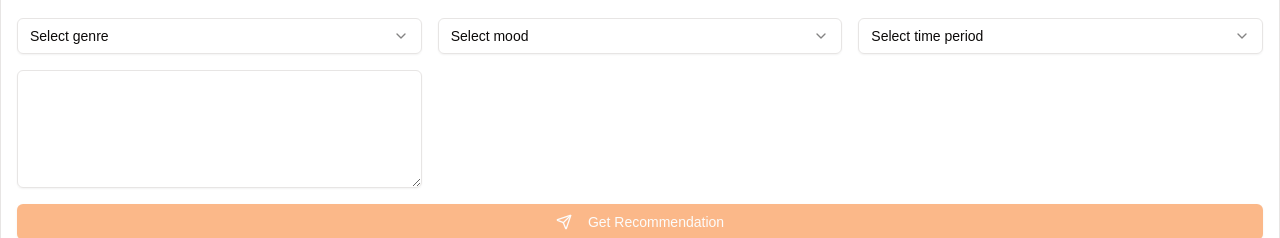
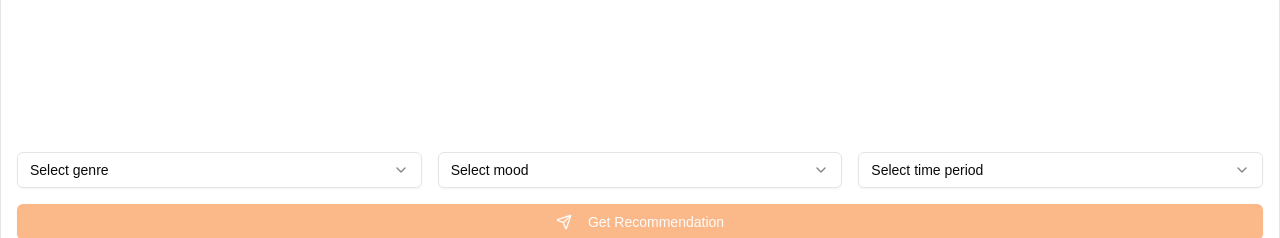
Before and after one commit to sankalp51/bookBuddy, a Next.js app: page /home in a window 1280 px wide. Shown: the part 543-781 px from the top of the page. Built offline with nearby package versions, Linux system fonts and the light colour scheme; no server answers; sample sign-in values are in the browser's storage.

Commit message:
removed the text area

```diff
--- a/src/components/Chat.tsx
+++ b/src/components/Chat.tsx
@@ -97,7 +97,6 @@ export default function BookRecommendationChat() {
                 <SelectItem value="futuristic">Futuristic</SelectItem>
               </SelectContent>
             </Select>
-            <Textarea rows={5} maxLength={100} />
           </div>
 
           <Input type="hidden" value={input} onChange={handleInputChange} />
```
